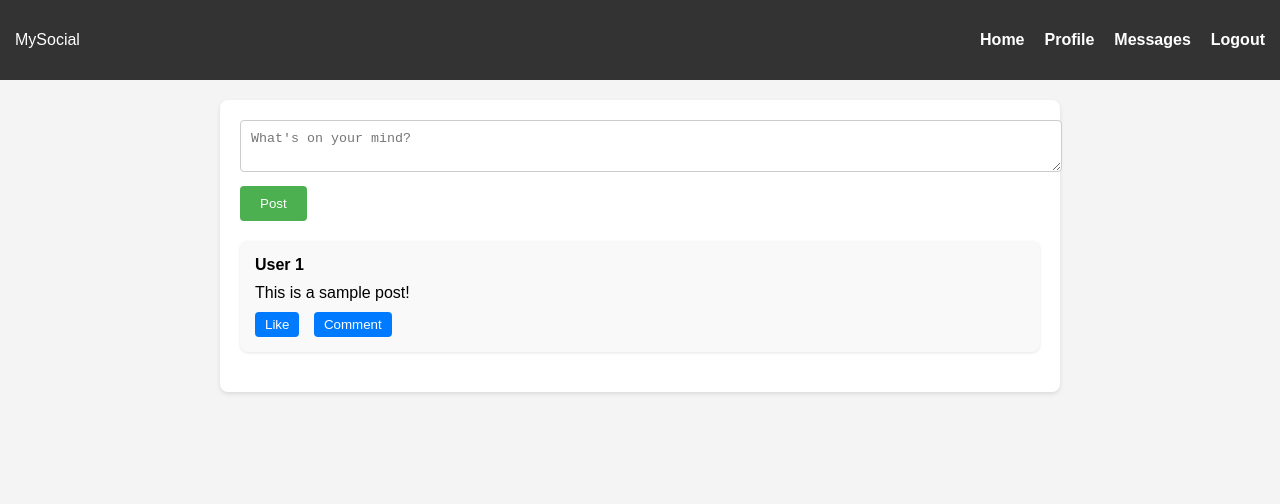
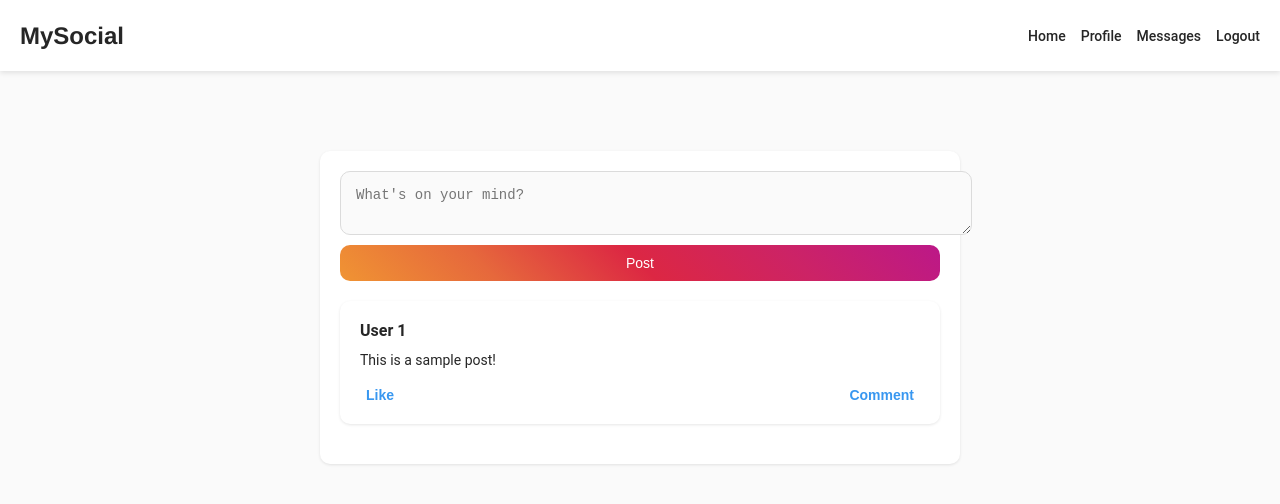
Before and after one commit to shadowless16/Socail-Media-clone, a plain HTML site: page index.html in a window 1280 px wide. Drawn offline with Linux system fonts and the light colour scheme.

Commit message:
"Updated CSS styles for layout, typography, and design elements"

```diff
--- a/css/styles.css
+++ b/css/styles.css
@@ -1,25 +1,36 @@
 /* General Styles */
 body {
-    font-family: Arial, sans-serif;
+    font-family: 'Roboto', sans-serif;
+    background-color: #FAFAFA;
+    color: #262626;
     margin: 0;
     padding: 0;
-    background-color: #f4f4f4;
 }
 
 /* Navbar */
 .navbar {
-    background-color: #333;
-    color: white;
-    padding: 15px;
+    background-color: #FFFFFF;
+    color: #262626;
+    padding: 10px 20px;
     display: flex;
     justify-content: space-between;
     align-items: center;
+    box-shadow: 0 2px 5px rgba(0, 0, 0, 0.1);
+    position: sticky;
+    top: 0;
+    z-index: 1000;
+}
+
+.navbar .logo {
+    font-size: 24px;
+    font-weight: bold;
+    font-family: 'Helvetica Neue', sans-serif;
 }
 
 .nav-links {
     list-style: none;
     display: flex;
-    gap: 20px;
+    gap: 15px;
 }
 
 .nav-links li {
@@ -27,75 +38,141 @@ body {
 }
 
 .nav-links a {
-    color: white;
+    color: #262626;
     text-decoration: none;
-    font-weight: bold;
+    font-weight: 500;
+    font-size: 14px;
+}
+
+.nav-links a:hover {
+    color: #3897f0;
 }
 
 /* Main Content */
 .main-content {
-    max-width: 800px;
-    margin: 20px auto;
+    max-width: 600px;
+    margin: 80px auto 20px;
     padding: 20px;
     background-color: white;
-    border-radius: 8px;
-    box-shadow: 0 2px 4px rgba(0, 0, 0, 0.1);
+    border-radius: 10px;
+    box-shadow: 0 1px 3px rgba(0, 0, 0, 0.1);
 }
 
 /* Post Box */
 .post-box {
+    display: flex;
+    flex-direction: column;
     margin-bottom: 20px;
 }
 
 .post-input {
     width: 100%;
-    padding: 10px;
-    border-radius: 4px;
-    border: 1px solid #ccc;
+    padding: 15px;
+    border-radius: 10px;
+    border: 1px solid #dbdbdb;
+    background-color: #fafafa;
+    font-size: 14px;
     margin-bottom: 10px;
 }
 
 .post-button {
-    background-color: #4CAF50;
+    background: linear-gradient(45deg, #f09433, #e6683c, #dc2743, #cc2366, #bc1888);
     color: white;
     border: none;
-    padding: 10px 20px;
-    border-radius: 4px;
+    padding: 10px 0;
+    border-radius: 10px;
+    font-size: 14px;
     cursor: pointer;
+    transition: background 0.3s ease;
 }
 
 .post-button:hover {
-    background-color: #45a049;
+    background: linear-gradient(45deg, #bc1888, #cc2366, #dc2743, #e6683c, #f09433);
 }
 
 /* Feed and Posts */
 .feed .post {
-    background-color: #f9f9f9;
-    padding: 15px;
-    border-radius: 8px;
+    background-color: white;
+    padding: 20px;
+    border-radius: 10px;
     margin-bottom: 20px;
     box-shadow: 0 1px 3px rgba(0, 0, 0, 0.1);
+    display: flex;
+    flex-direction: column;
 }
 
 .post-user {
     font-weight: bold;
+    font-size: 16px;
     margin-bottom: 10px;
+    color: #262626;
+}
+
+.post-content {
+    font-size: 14px;
+    color: #262626;
+    margin-bottom: 15px;
+    line-height: 1.5;
 }
 
 .post-actions {
-    margin-top: 10px;
+    display: flex;
+    justify-content: space-between;
+    align-items: center;
 }
 
 .post-actions button {
-    background-color: #007bff;
-    color: white;
+    background-color: transparent;
+    color: #3897f0;
     border: none;
-    padding: 5px 10px;
-    border-radius: 4px;
+    font-size: 14px;
+    font-weight: bold;
     cursor: pointer;
-    margin-right: 10px;
 }
 
 .post-actions button:hover {
-    background-color: #0056b3;
+    color: #1877f2;
 }
+
+/* Profile Page */
+.profile-header {
+    display: flex;
+    align-items: center;
+    margin-bottom: 20px;
+}
+
+.profile-avatar {
+    width: 80px;
+    height: 80px;
+    border-radius: 50%;
+    border: 2px solid #dbdbdb;
+    margin-right: 20px;
+}
+
+.profile-info {
+    display: flex;
+    flex-direction: column;
+}
+
+.profile-info .username {
+    font-size: 24px;
+    font-weight: bold;
+}
+
+.profile-info .bio {
+    font-size: 14px;
+    color: #8e8e8e;
+}
+
+.profile-posts {
+    display: grid;
+    grid-template-columns: repeat(3, 1fr);
+    gap: 10px;
+}
+
+.profile-posts img {
+    width: 100%;
+    height: auto;
+    border-radius: 10px;
+    box-shadow: 0 1px 3px rgba(0, 0, 0, 0.1);
+}
```
